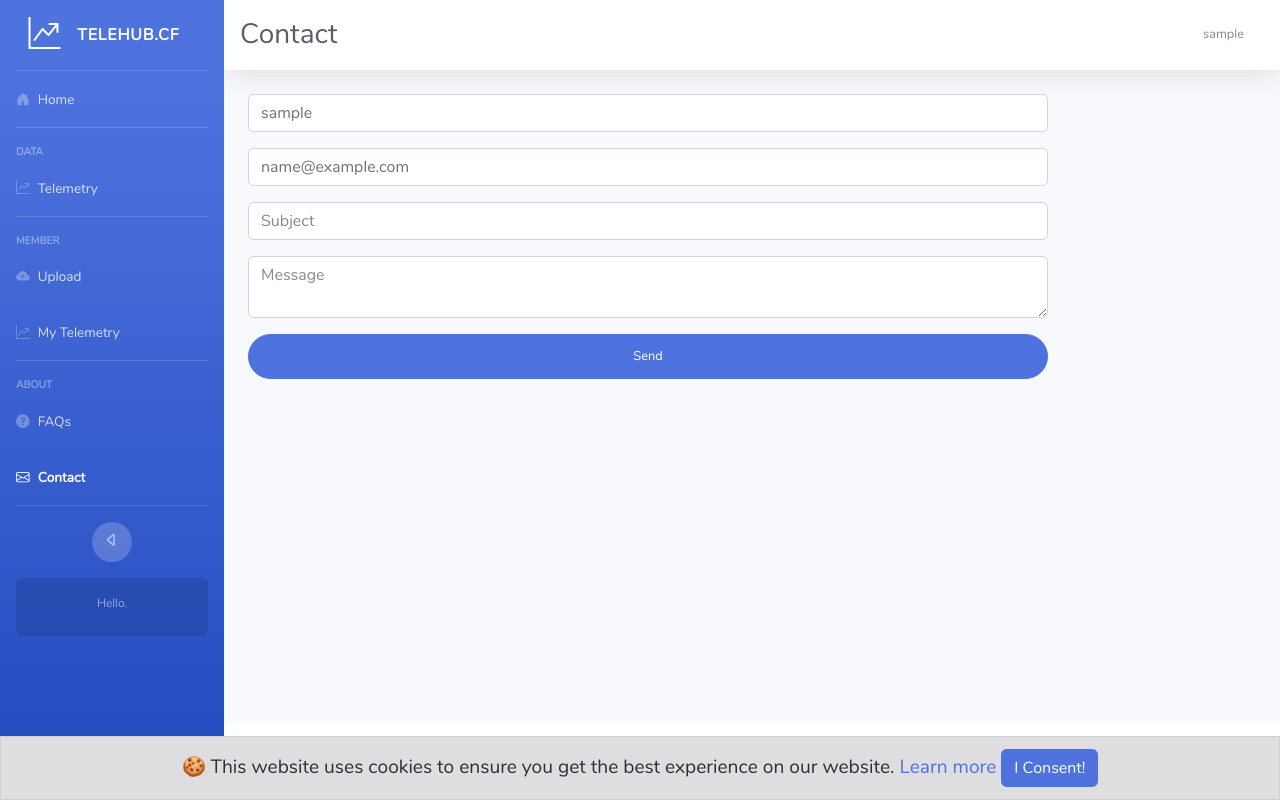
After one commit to wernersbacher/telemhub, a Flask app: page /about/contact in a window 1280 px wide. The commit adds this page. Run offline with Flask 2, Linux system fonts and the light colour scheme; the visitor is signed in with stand-in values (Sample User, id 1); data comes from the database, SQL or seed files in the repository; parts of the project's set-up code (start-up, migrations or seed data) failed here and were passed over; some libraries are stand-ins or nearby versions.

Commit message:
added abput and contact pages, no real email sending yet

```diff
--- a/app.py
+++ b/app.py
@@ -11,6 +11,7 @@ from flask_wtf.csrf import CSRFProtect
 
 from database import db
 from models.models import User, Track, Car, File, Roles
+from routes.about import about
 from routes.ajax import ajax
 from routes.helpers.admin import TelehubModelView, DashboardView, UserView, FileView
 from routes.info import info
@@ -67,6 +68,7 @@ app.register_blueprint(member)
 app.register_blueprint(userspace)
 app.register_blueprint(ajax)
 app.register_blueprint(info)
+app.register_blueprint(about)
 
 logger.info("Starting Telemhub Flask App.")
 logger.info(f"Configured Files path: {app.config['UPLOADS']}")
--- /dev/null
+++ b/forms/contact.py
@@ -0,0 +1,10 @@
+from flask_wtf import FlaskForm
+from wtforms import StringField, TextAreaField, SubmitField, validators
+
+
+class ContactForm(FlaskForm):
+    name = StringField("Name", [validators.DataRequired()])
+    email = StringField("Email", [validators.DataRequired(), validators.Email()])
+    subject = StringField("Subject", [validators.DataRequired()])
+    message = TextAreaField("Message", [validators.DataRequired()])
+    submit = SubmitField("Send")
--- a/requirements.txt
+++ b/requirements.txt
@@ -14,3 +14,4 @@ flask-executor
 email_validator
 wtforms-validators
 flask-admin
+flask-mail
--- /dev/null
+++ b/routes/about.py
@@ -0,0 +1,46 @@
+from flask import Blueprint, render_template, url_for, request, flash
+from flask_login import current_user
+
+from forms.contact import ContactForm
+
+about = Blueprint("about", __name__)
+
+
+@about.route('/about/faqs')
+def faqs():
+
+    FAQ = [
+        ("What does this website do?",
+         """This website is a hub for sharing sim racing telemetry. Users can upload, compare and download them.
+                    It might help you to get faster!"""),
+        ("Which games are supported yet?",
+         """Currently only Assetto Corsa Competizione. Files from other games might work, but are not officially
+         supported yet."""),
+        ("Where can I find my own telemetry data?",
+         """Just open your cars setup and set telemetry laps to a number higher than 0.
+                    The files will be automatically created in your Documents folder.
+                    You have to upload both the <b>*.ld</b> and <b>*.ldx</b> files."""),
+        ("How can I contribute?",
+         f"""If you want to help Telehub to get better, <a href='{url_for("about.contact")}'>just reach out to me</a>.""")
+    ]
+
+    return render_template("about/faqs.html", faq=FAQ)
+
+
+@about.route('/about/contact', methods=['GET', 'POST'])
+def contact():
+
+    form = ContactForm(request.form)
+
+    if form.validate_on_submit():
+        print(form.email.data)
+        print(form.subject.data)
+        print(form.message.data)
+        print(form.name.data)
+        flash("Email set successfully.", category="success")
+
+    if current_user is not None:
+        form.email.data = current_user.email
+        form.name.data = current_user.username
+
+    return render_template("about/contact.html", form=form)
--- a/templates/_dashboard.html
+++ b/templates/_dashboard.html
@@ -117,7 +117,7 @@
 
         <li class="nav-item {{ 'active' if active_page == 'member_telemetry' else '' }}">
             <a class="nav-link" href="{{ url_for('member.telemetry')}}">
-                <i class="bi bi-cloud-plus-fill"></i>
+                <i class="bi bi-graph-up"></i>
                 <span>My Telemetry</span></a>
         </li>
 
@@ -125,6 +125,24 @@
         <!-- Divider -->
         <hr class="sidebar-divider d-none d-md-block">
         {% endif %}
+
+        <div class="sidebar-heading">
+            About
+        </div>
+
+        <li class="nav-item {{ 'active' if active_page == 'faqs' else '' }}">
+            <a class="nav-link" href="{{ url_for('about.faqs')}}">
+                <i class="bi bi-question-circle-fill"></i>
+                <span>FAQs</span></a>
+        </li>
+        <li class="nav-item {{ 'active' if active_page == 'contact' else '' }}">
+            <a class="nav-link" href="{{ url_for('about.contact')}}">
+                <i class="bi bi-envelope"></i>
+                <span>Contact</span></a>
+        </li>
+
+
+        <hr class="sidebar-divider">
 
         <!-- Sidebar Toggler (Sidebar) -->
         <div class="text-center d-none d-md-inline">
--- /dev/null
+++ b/templates/about/contact.html
@@ -0,0 +1,24 @@
+{% extends "_dashboard.html" %}
+{% set active_page = "contact" %}
+{% block title %} Contact {% endblock %}
+
+{% block content %}
+
+{% from "_formhelpers.html" import render_field %}
+
+<div style="max-width:800px">
+
+    <form class="user" method="post">
+
+        {{ render_field(form.name, cls="form-control ", errcls="isinvalid", placeholder="Your name") }}
+        {{ render_field(form.email, cls="form-control ", errcls="isinvalid", placeholder="Your Email") }}
+        {{ render_field(form.subject, cls="form-control ", errcls="isinvalid", placeholder="Subject") }}
+        {{ render_field(form.message, cls="form-control ", errcls="isinvalid", placeholder="Message") }}
+        {{ render_field(form.submit, cls="btn btn-primary btn-user btn-block", errcls="isinvalid") }}
+        <input type="hidden" name="csrf_token" value="{{ csrf_token() }}" />
+
+    </form>
+</div>
+
+
+{% endblock %}
```
Also changed, not shown: jobs/telem.py (+1 -7 lines), templates/about/faqs.html (added, +28 -0 lines), templates/main/home.html (+18 -0 lines).
